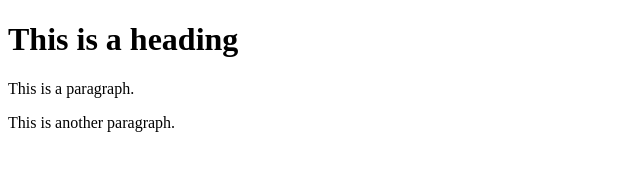
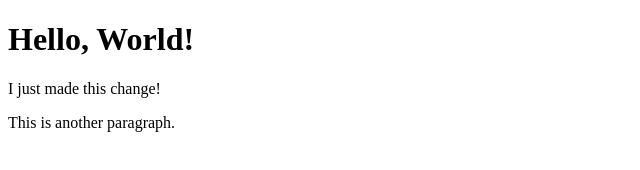
Before and after one commit to wangx512/XiaoyuWang_Week2, a plain HTML site: page index.html in a window 1280 px wide. Shown: the whole page, without its empty margins (0-640 px from the left). Drawn offline with Linux system fonts and the light colour scheme.

Commit message:
Update index.html

```diff
--- a/index.html
+++ b/index.html
@@ -1,11 +1,11 @@
 <!DOCTYPE html>
 <html>
 	<head>
-		<title>Page title</title>
+		<title>Hello, World!</title>
 	</head>
 	<body>
-		<h1>This is a heading</h1>
-		<p>This is a paragraph.</p>
+		<h1>Hello, World!</h1>
+		<p>I just made this change!</p>
 		<p>This is another paragraph.</p>
 	</body>
 </html>
```
